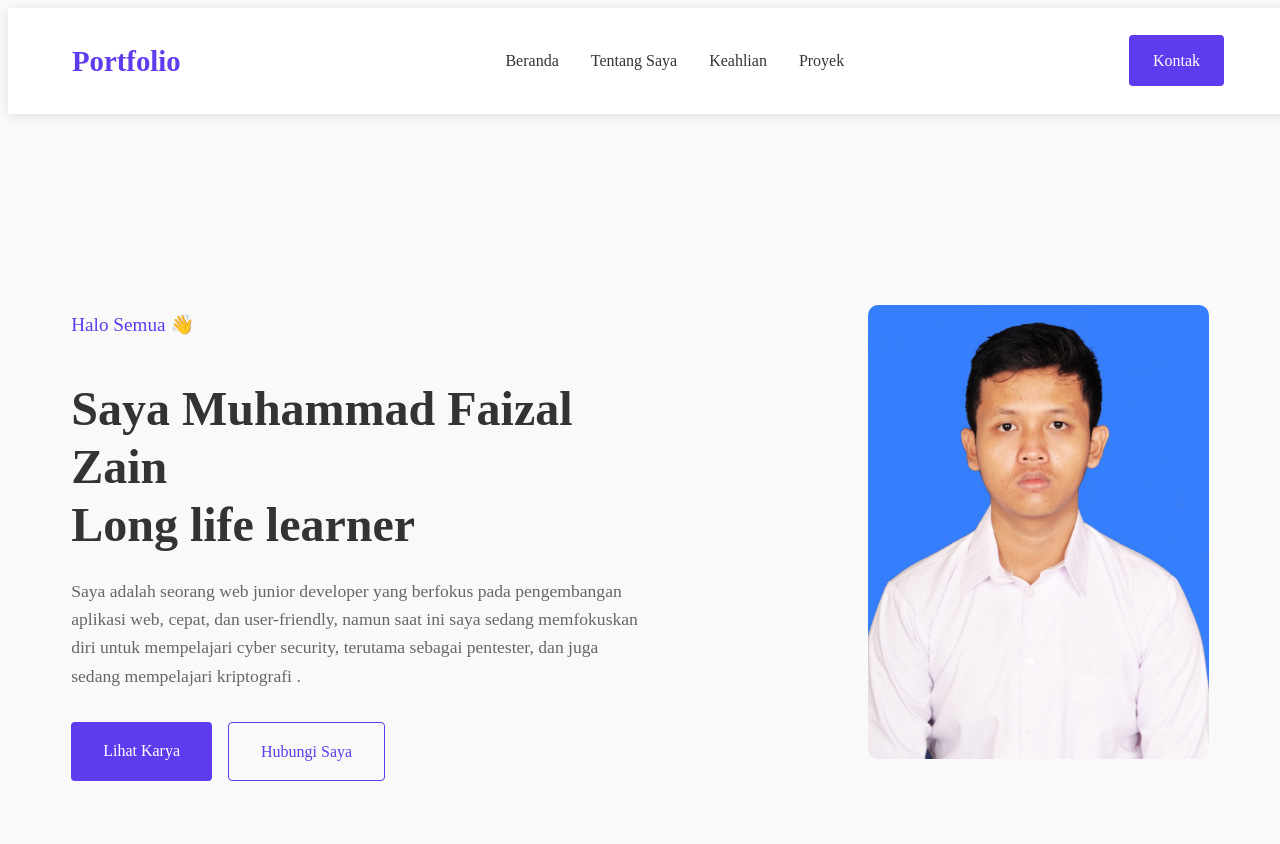
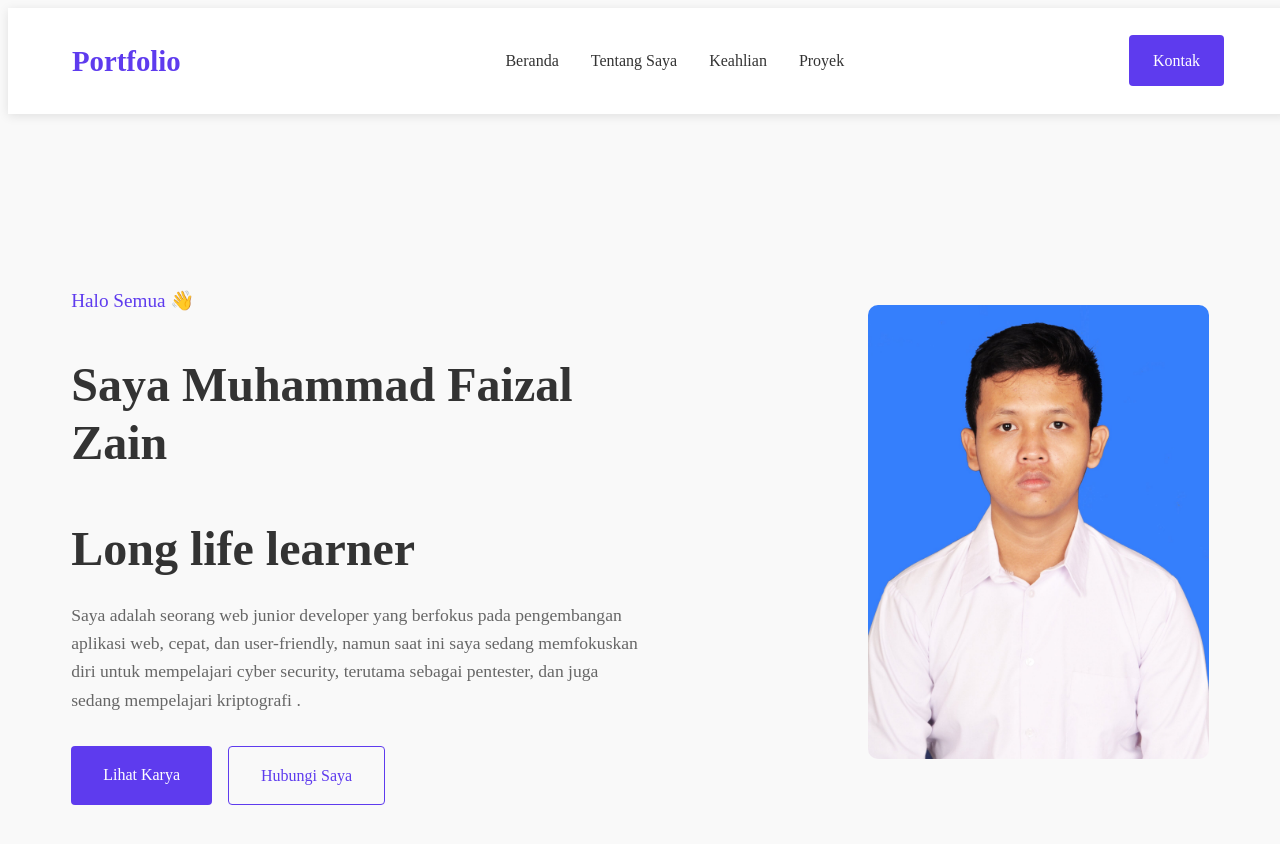
Before and after one commit to faizalzn/portfolio, a plain HTML site: page index.html in a window 1280 px wide. Shown: the top 844 px of the page. Drawn offline with Linux system fonts and the light colour scheme.

Commit message:
Update index.html

```diff
--- a/index.html
+++ b/index.html
@@ -30,7 +30,8 @@
     <section id="home" class="hero">
         <div class="hero-content">
             <p class="hero-greeting">Halo Semua 👋</p>
-            <h1 class="hero-title">Saya Muhammad Faizal Zain<br>Long life learner</h3>
+            <h1 class="hero-title">Saya Muhammad Faizal Zain</h1>
+            <h3 class="hero-title">Long life learner</h3>
             <p class="hero-description">Saya adalah seorang web junior developer yang berfokus pada pengembangan aplikasi web, cepat, dan user-friendly, namun saat ini saya sedang memfokuskan diri untuk mempelajari cyber security, terutama sebagai pentester, dan juga sedang mempelajari kriptografi .</p>
             <div class="hero-cta">
                 <a href="#projects" class="btn-primary">Lihat Karya</a>
```
